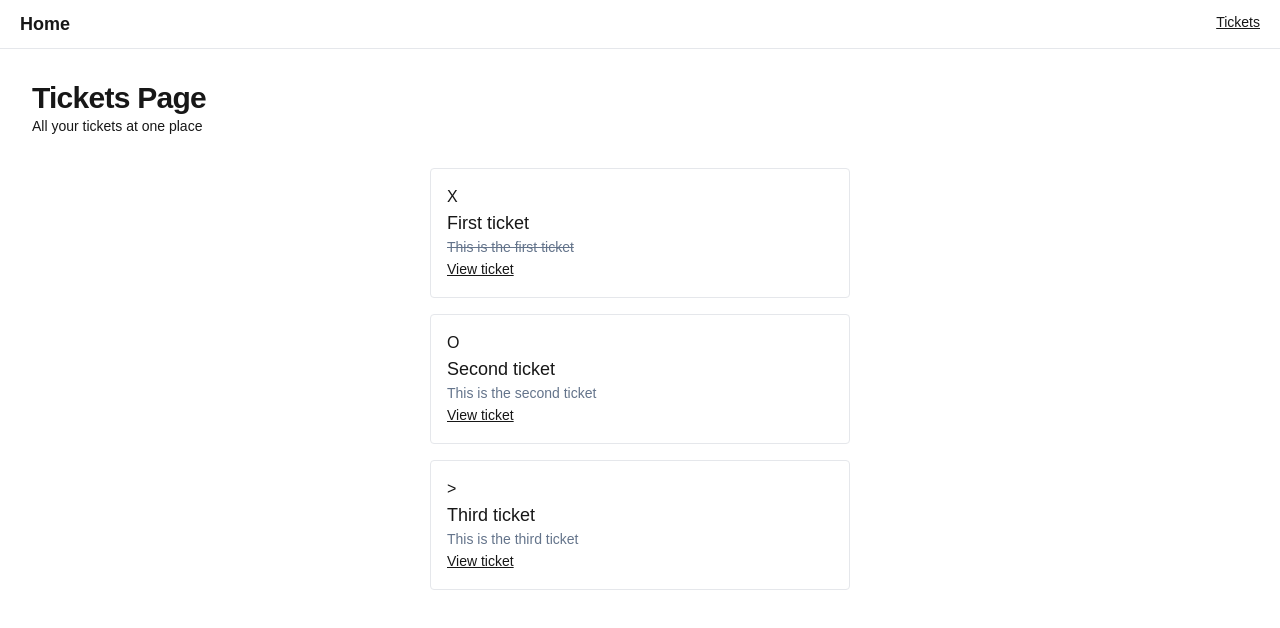
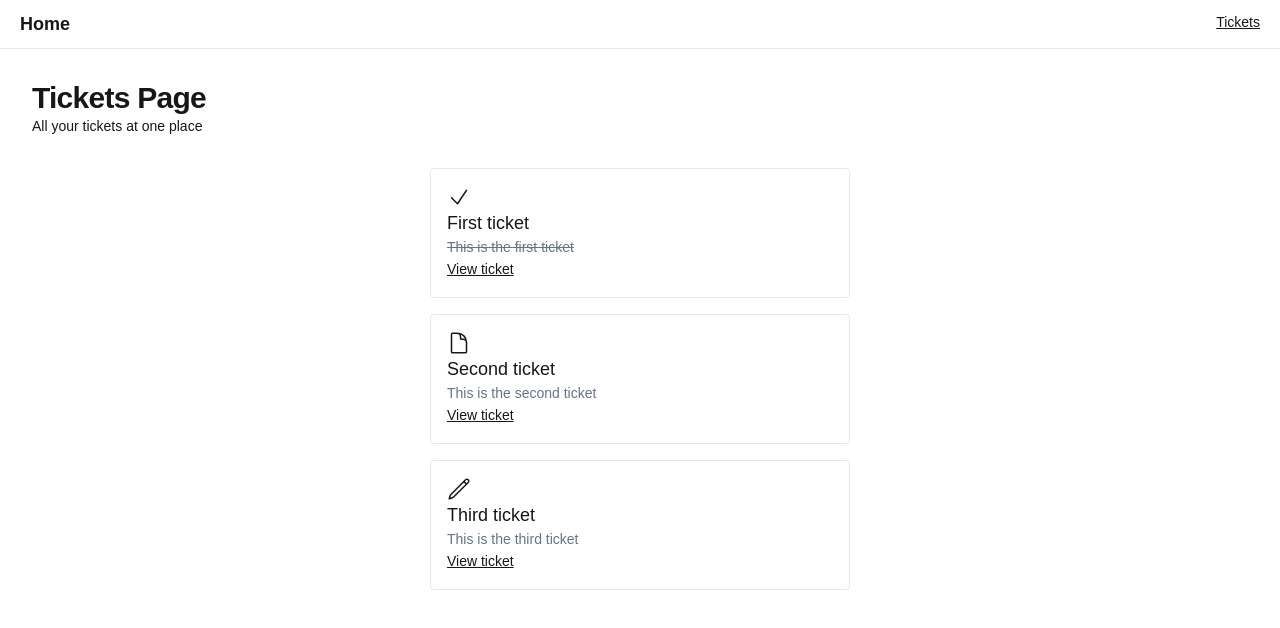
Before and after one commit to Riveko/the-road-to-next-app, a Next.js app: page /tickets in a window 1280 px wide. Shown: the top 628 px of the page. Built offline with nearby package versions, Linux system fonts and the light colour scheme.

Commit message:
Added Heroicons

```diff
--- a/src/app/tickets/page.tsx
+++ b/src/app/tickets/page.tsx
@@ -3,10 +3,28 @@ import Link from "next/link";
 import { initialTickets } from "@/data";
 import { ticketPath } from "@/paths";
 
+const CheckIcon = () => (
+    <svg xmlns="http://www.w3.org/2000/svg" fill="none" viewBox="0 0 24 24" strokeWidth={1.5} stroke="currentColor" className="size-6">
+        <path strokeLinecap="round" strokeLinejoin="round" d="m4.5 12.75 6 6 9-13.5" />
+    </svg>
+);
+
+const PencilIcon = () => (
+    <svg xmlns="http://www.w3.org/2000/svg" fill="none" viewBox="0 0 24 24" strokeWidth={1.5} stroke="currentColor" className="size-6">
+        <path strokeLinecap="round" strokeLinejoin="round" d="m16.862 4.487 1.687-1.688a1.875 1.875 0 1 1 2.652 2.652L6.832 19.82a4.5 4.5 0 0 1-1.897 1.13l-2.685.8.8-2.685a4.5 4.5 0 0 1 1.13-1.897L16.863 4.487Zm0 0L19.5 7.125" />
+    </svg>
+);
+
+const DocumentIcon = () => (
+    <svg xmlns="http://www.w3.org/2000/svg" fill="none" viewBox="0 0 24 24" strokeWidth={1.5} stroke="currentColor" className="size-6">
+        <path strokeLinecap="round" strokeLinejoin="round" d="M19.5 14.25v-2.625a3.375 3.375 0 0 0-3.375-3.375h-1.5A1.125 1.125 0 0 1 13.5 7.125v-1.5a3.375 3.375 0 0 0-3.375-3.375H8.25m2.25 0H5.625c-.621 0-1.125.504-1.125 1.125v17.25c0 .621.504 1.125 1.125 1.125h12.75c.621 0 1.125-.504 1.125-1.125V11.25a9 9 0 0 0-9-9Z" />
+    </svg>
+);
+
 const TICKET_ICONS = {
-    OPEN: `O`,
-    IN_PROGRESS: `>`,
-    DONE: `X`,
+    OPEN: <DocumentIcon />,
+    IN_PROGRESS: <PencilIcon />,
+    DONE: <CheckIcon />,
 };
 
 const TicketsPage = () => {
```
